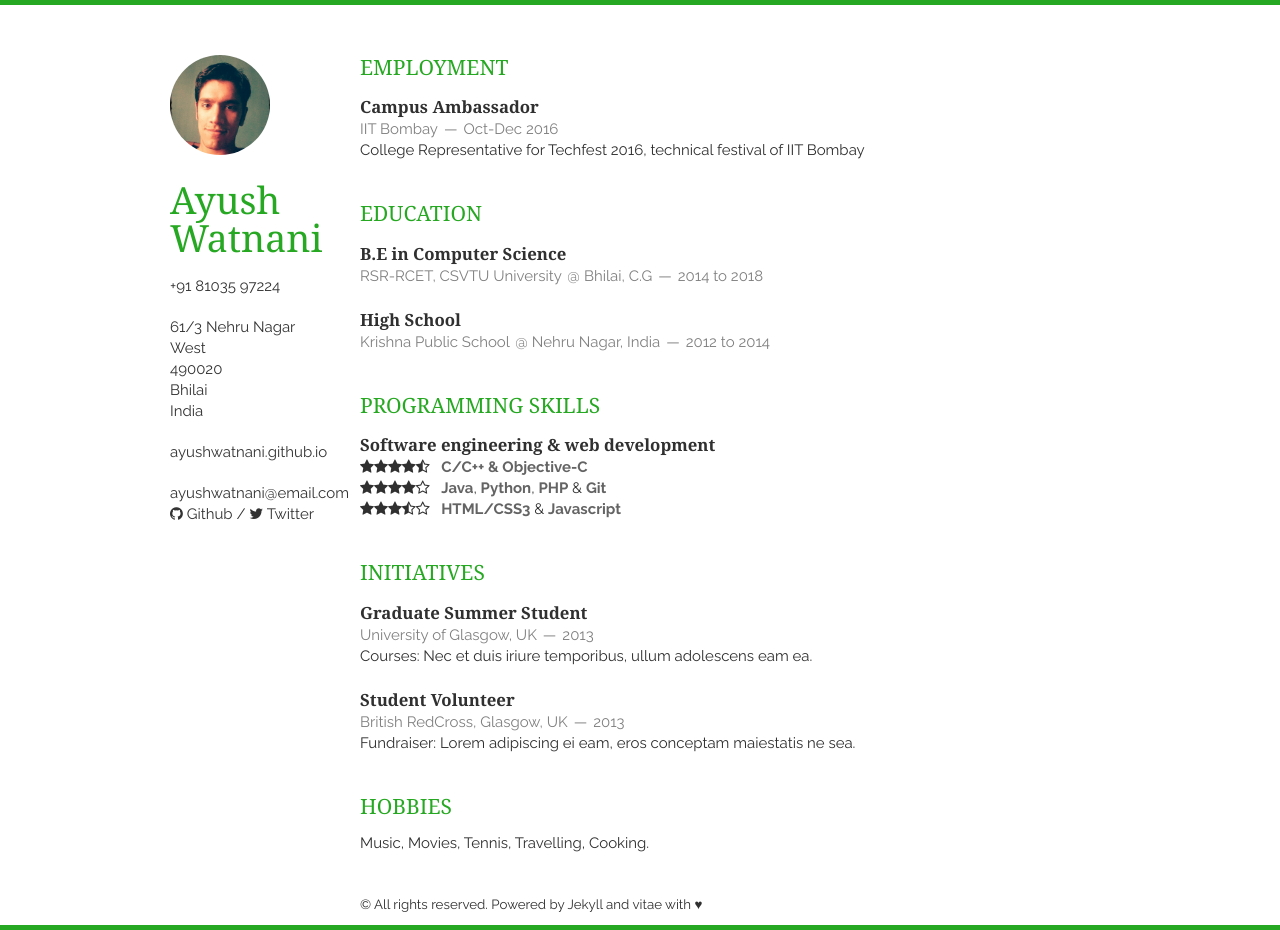
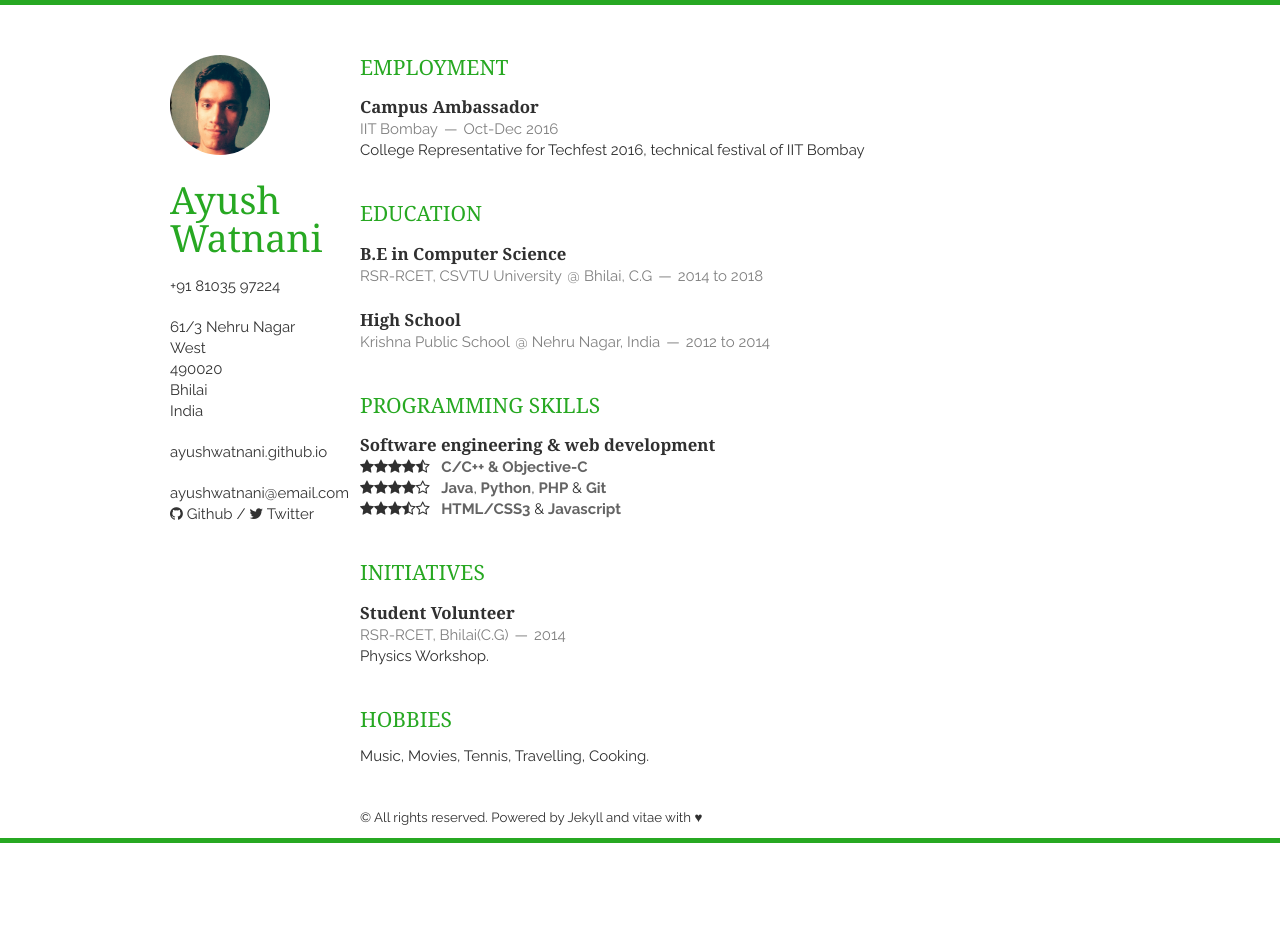
Before and after one commit to mrdeepakchauhan/resume, a Jekyll site: the page built from index.html, in a window 1280 px wide. Built offline with Jekyll 4.4.1, drawn with Linux system fonts in a browser that asks for light colours; nearby versions of some CDN libraries; the list of posts is cut into pages by our own code; after the commit the page ends 900 px from its top, so only the background shows below that.

Commit message:
Update initiatives.html

```diff
--- a/_includes/initiatives.html
+++ b/_includes/initiatives.html
@@ -2,20 +2,11 @@
     <h1>Initiatives</h1>
     <article>
         <header>
-            <h1>Graduate Summer Student</h1>
-            <span><address>University of Glasgow, UK</address><time>2013</time></span>
+            <h1>Student Volunteer</h1>
+            <span><address>RSR-RCET, Bhilai(C.G)</address><time>2014</time></span>
         </header>
         <p>
-            Courses: Nec et duis iriure temporibus, ullum adolescens eam ea.
-        </p>
-    </article>
-    <article>
-        <header>
-            <h1>Student Volunteer</h1>
-            <span><address>British RedCross, Glasgow, UK</address><time>2013</time></span>
-        </header>
-        <p>
-            Fundraiser: Lorem adipiscing ei eam, eros conceptam maiestatis ne sea.
+            Physics Workshop.
         </p>
     </article>
 </section>
```
